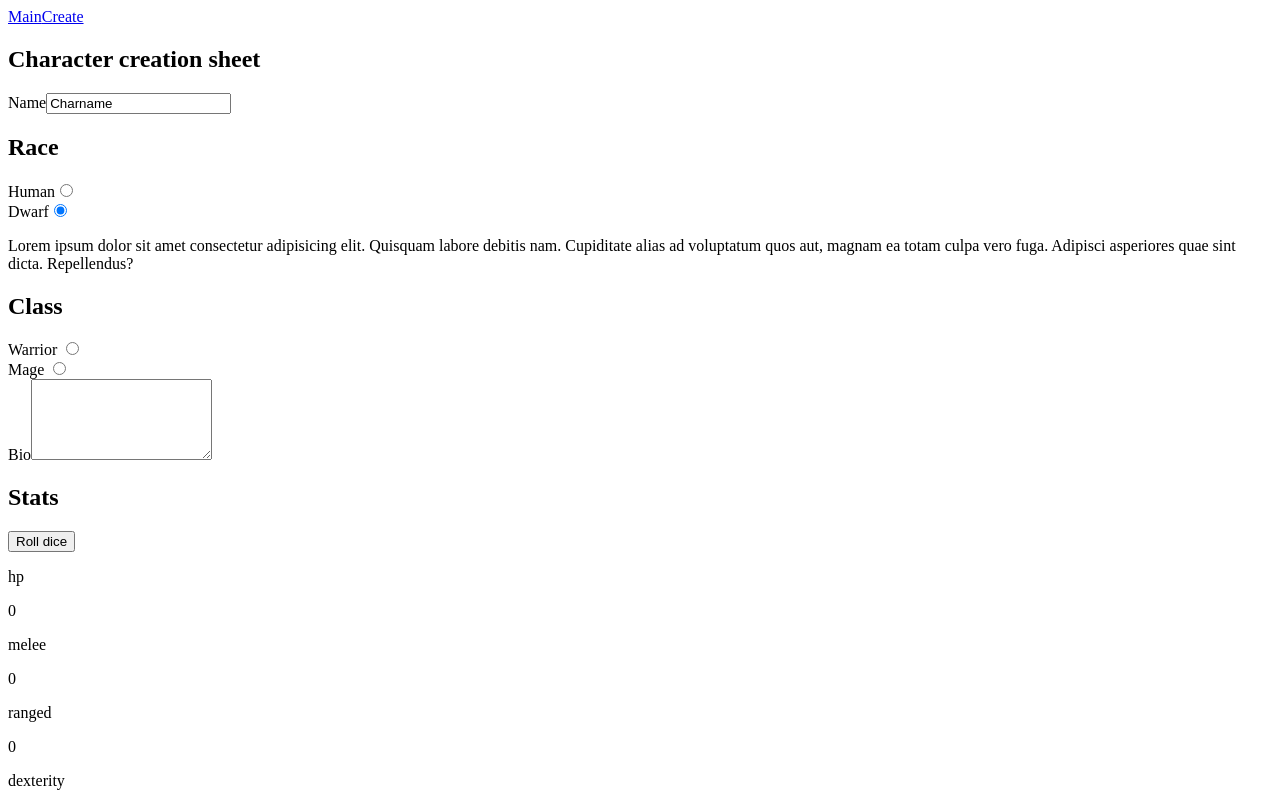
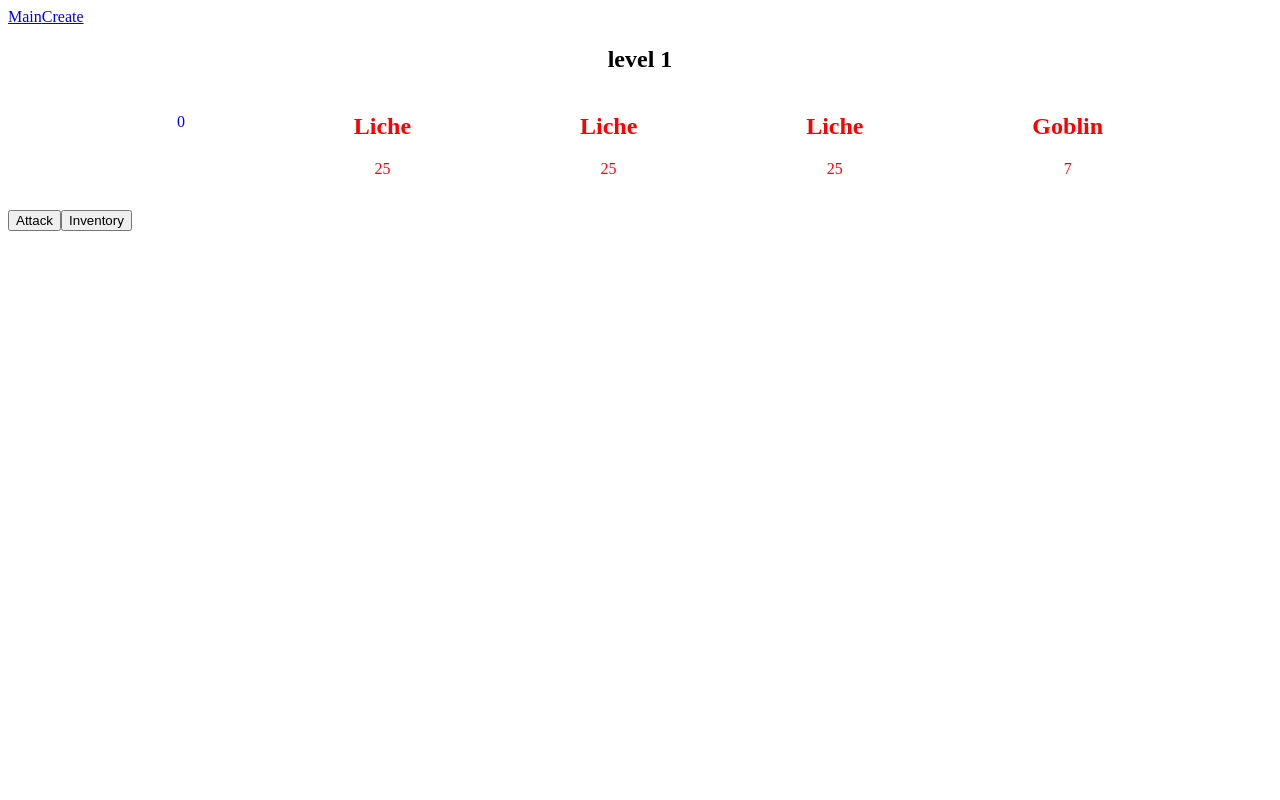
Before and after one commit to mattbra1155/2min-dungeon-vue3, a Vue app: page / in a window 1280 px wide. Before the commit this address led to /character-creation. Shown: the top 800 px of the page. Built offline with nearby package versions, Linux system fonts and the light colour scheme.

Commit message:
fixed showing player and enemies on init load

```diff
--- a/src/App.vue
+++ b/src/App.vue
@@ -9,33 +9,32 @@
 </template>
 
 <script lang="ts">
-import { defineComponent, onMounted, reactive, watch } from 'vue'
-import { ItemGenerator } from '@/assets/generators/itemGenerator'
+import { defineComponent, onMounted, watch } from 'vue'
 import { useSceneManager } from '@/composables/useSceneManager'
 import { useTurn } from '@/composables/useTurn'
 import { usePlayer } from './composables/usePlayer'
-import { useRoute, useRouter } from 'vue-router'
+import { useRouter } from 'vue-router'
+import { iPlayer } from './interfaces/Player'
 // import { useEnemy } from './composables/useEnemy'
 export default defineComponent({
     setup() {
-        const { scene, createScene } = useSceneManager()
+        const { createScene } = useSceneManager()
         const { turnStateMachine } = useTurn()
-        const { player, fetchPlayer } = usePlayer()
+        const { fetchPlayer, setPlayer } = usePlayer()
         // const { enemy } = useEnemy()
         // const { enemy } = useTurn()
         const router = useRouter()
-        const route = useRoute()
 
         onMounted(async () => {
             try {
-                const player = await fetchPlayer()
-                console.log(player)
-                if (!player) {
+                const player: iPlayer | undefined = await fetchPlayer()
+                if (player) {
+                    await setPlayer(player)
+                } else {
                     router.push({ name: 'characterCreation' })
                 }
             } catch (error) {
                 console.log(error)
-                return
             }
 
             createScene('level 1', 4)
@@ -43,6 +42,7 @@ export default defineComponent({
                 console.log(oldState, newState)
             })
             turnStateMachine()
+            router.push({ name: 'home' })
         })
         return {}
     },
--- a/src/components/layout/TopBar.vue
+++ b/src/components/layout/TopBar.vue
@@ -20,14 +20,14 @@
 <script lang="ts">
 import { usePlayer } from '@/composables/usePlayer'
 import { useSceneManager } from '@/composables/useSceneManager'
-import { defineComponent } from 'vue'
+import { computed, defineComponent } from 'vue'
 export default defineComponent({
     name: 'TopBar',
     setup() {
         const { player, setTargetToAttack } = usePlayer()
         const { scene } = useSceneManager()
 
-        const enemyList = scene.value.enemy
+        const enemyList = computed(() => scene.value.enemy)
 
         return {
             player,
--- a/src/composables/usePlayer.ts
+++ b/src/composables/usePlayer.ts
@@ -13,10 +13,9 @@ const state: iPlayerState = reactive({
 })
 
 export const usePlayer = () => {
-    const setPlayer = (payload: iPlayer) => {
-        Object.assign(state.player, payload)
-        localforage.setItem('player', JSON.stringify(payload))
-        console.log(state.player)
+    const setPlayer = async (payload: iPlayer) => {
+        state.player = payload
+        await localforage.setItem('player', JSON.stringify(payload))
     }
 
     const takeDamage = (damage: number) => {
@@ -34,9 +33,7 @@ export const usePlayer = () => {
     const fetchPlayer = async () => {
         try {
             const result: string | null = await localforage.getItem('player')
-            if (!result) {
-                return null
-            } else {
+            if (result) {
                 const player: iPlayer = JSON.parse(result)
                 return player
             }
--- a/src/composables/useSceneManager.ts
+++ b/src/composables/useSceneManager.ts
@@ -30,15 +30,16 @@ export const useSceneManager = () => {
             while (createdEnemies < enemiesToCreate) {
                 createdEnemies++
                 const enemy = createMonster()
+                console.log(enemy)
                 enemyList.push(enemy)
             }
         }
-        createEnemyList()
         const scene: iScene = {
             id,
             name,
             enemy: enemyList,
         }
+        createEnemyList()
         setScene(scene)
         console.log(scene)
     }
--- a/src/composables/useTurn.ts
+++ b/src/composables/useTurn.ts
@@ -45,6 +45,7 @@ export const useTurn = () => {
         if (!targetToAttack.value) {
             console.log('choose target')
         } else {
+            console.log(player.value)
             const damage: number | undefined = player.value.attack(targetToAttack.value)
             if (damage) {
                 changeTurnState(ETurnState.CalculateDamage)
```
